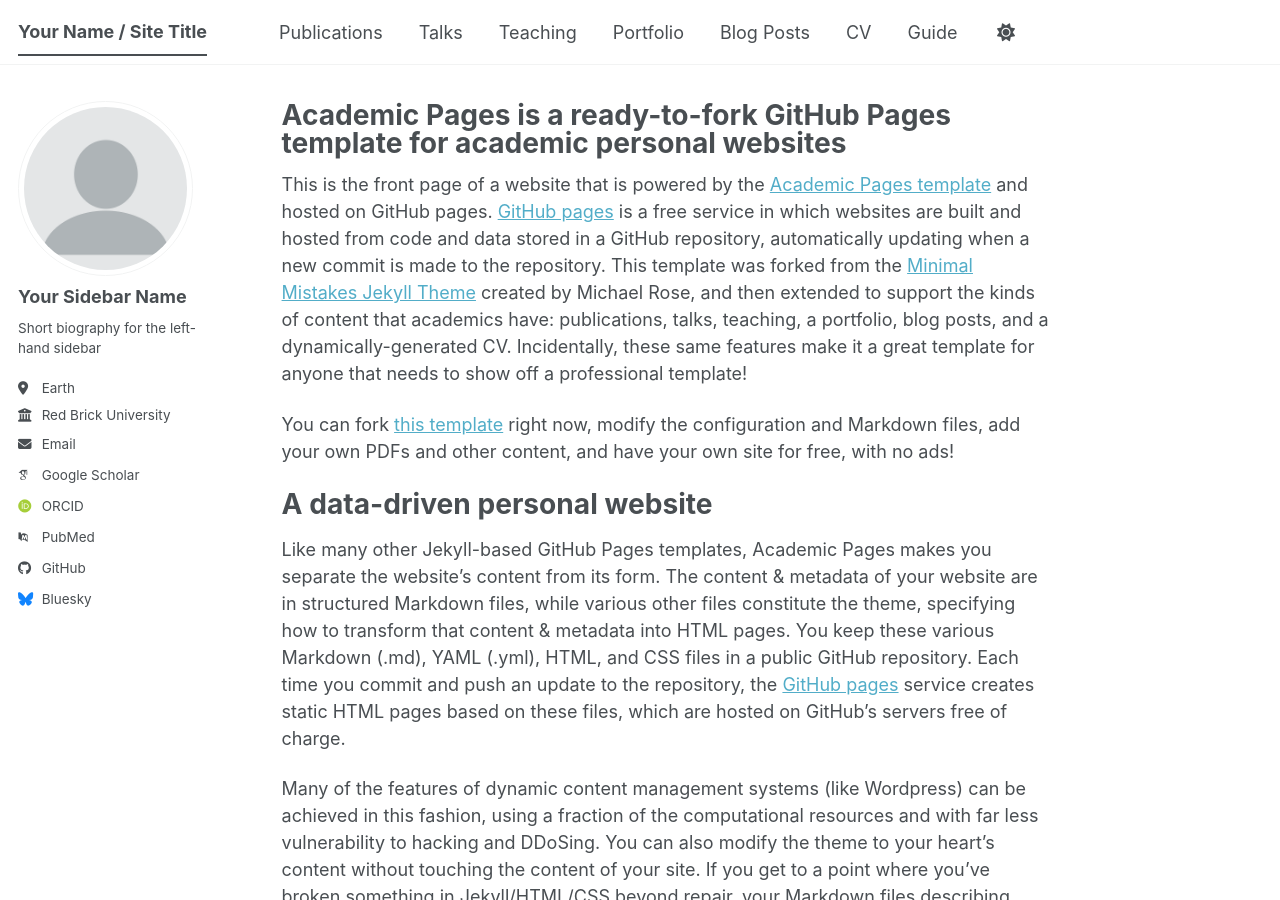
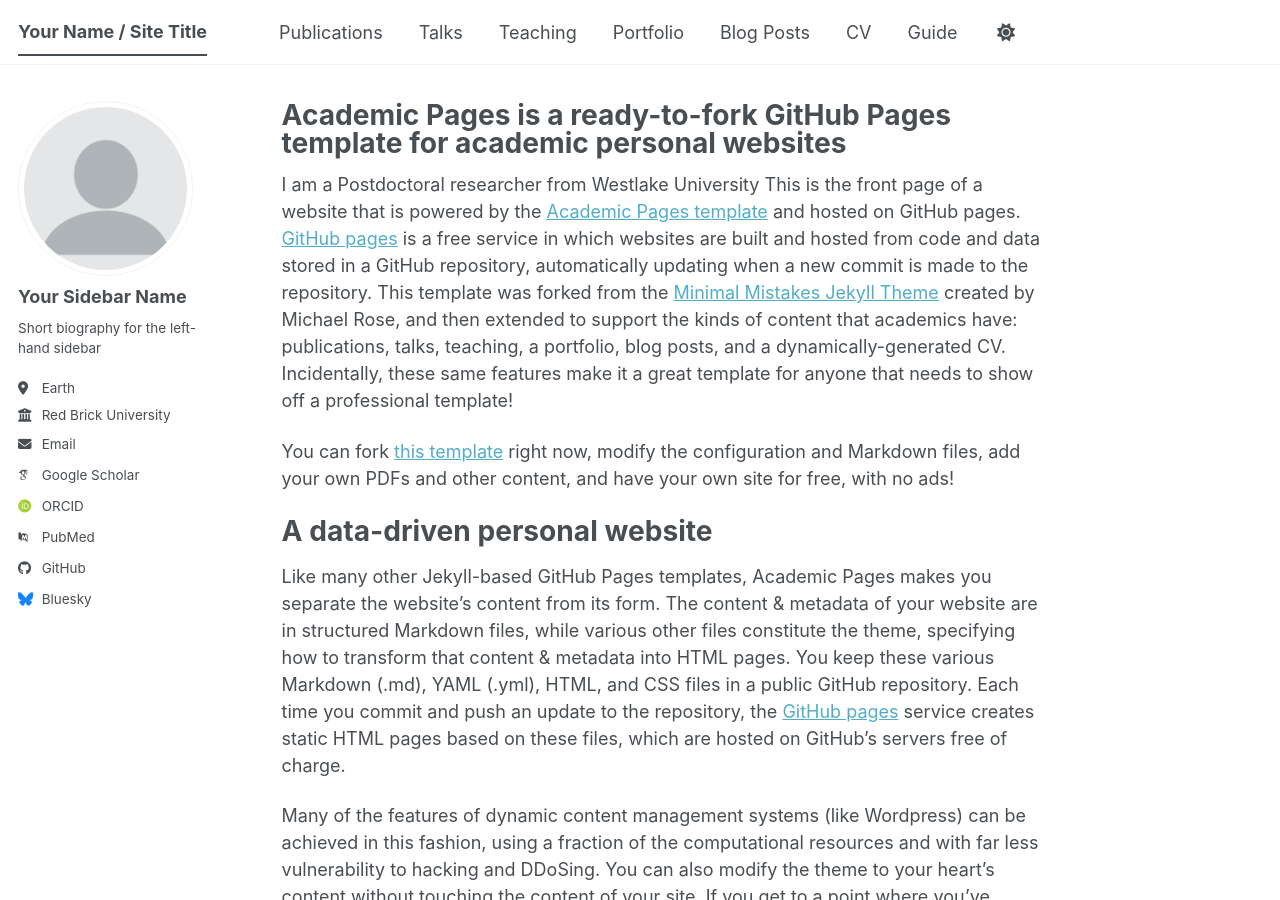
Before and after one commit to XinFu99-droid/xinfu99.github.io, a Jekyll site: the page built from _pages/about.md, in a window 1280 px wide and 900 px high. Built offline with Jekyll 4.4.1, drawn with Linux system fonts in a browser that asks for light colours; some web fonts are replaced; a script bundle is joined from its source files by our own code; library files that are not in the unit come from our copies.

Commit message:
Update about.md

```diff
--- a/_pages/about.md
+++ b/_pages/about.md
@@ -7,7 +7,7 @@ redirect_from:
   - /about.html
 ---
 
-This is the front page of a website that is powered by the [Academic Pages template](https://github.com/academicpages/academicpages.github.io) and hosted on GitHub pages. [GitHub pages](https://pages.github.com) is a free service in which websites are built and hosted from code and data stored in a GitHub repository, automatically updating when a new commit is made to the repository. This template was forked from the [Minimal Mistakes Jekyll Theme](https://mmistakes.github.io/minimal-mistakes/) created by Michael Rose, and then extended to support the kinds of content that academics have: publications, talks, teaching, a portfolio, blog posts, and a dynamically-generated CV. Incidentally, these same features make it a great template for anyone that needs to show off a professional template!
+I am a Postdoctoral researcher from Westlake University This is the front page of a website that is powered by the [Academic Pages template](https://github.com/academicpages/academicpages.github.io) and hosted on GitHub pages. [GitHub pages](https://pages.github.com) is a free service in which websites are built and hosted from code and data stored in a GitHub repository, automatically updating when a new commit is made to the repository. This template was forked from the [Minimal Mistakes Jekyll Theme](https://mmistakes.github.io/minimal-mistakes/) created by Michael Rose, and then extended to support the kinds of content that academics have: publications, talks, teaching, a portfolio, blog posts, and a dynamically-generated CV. Incidentally, these same features make it a great template for anyone that needs to show off a professional template!
 
  You can fork [this template](https://github.com/academicpages/academicpages.github.io) right now, modify the configuration and Markdown files, add your own PDFs and other content, and have your own site for free, with no ads!
 
```
